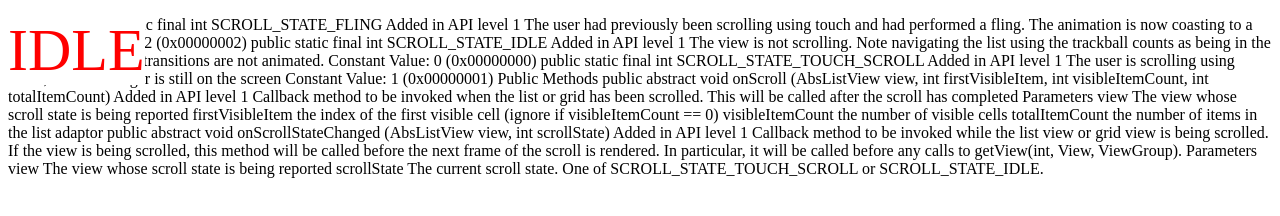
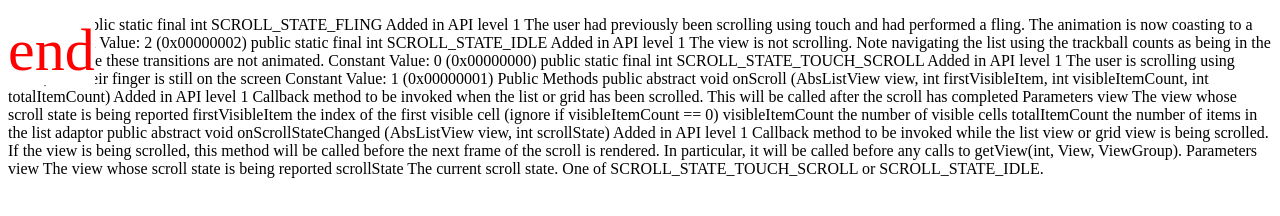
Before and after one commit to ladjzero/fling.js, a website: page index.html in a window 1280 px wide. Drawn offline with Linux system fonts and the light colour scheme.

Commit message:
update index.html

```diff
--- a/index.html
+++ b/index.html
@@ -4,7 +4,7 @@
 	<meta name="viewport" content="width=device-width, initial-scale=1.0, maximum-scale=1.0, user-scalable=0"/>
 </head>
 <body>
-<script src="on_scroll_listener.js"></script>
+<script src="fling.js"></script>
 <script>
 	var stateEl;
 
```
